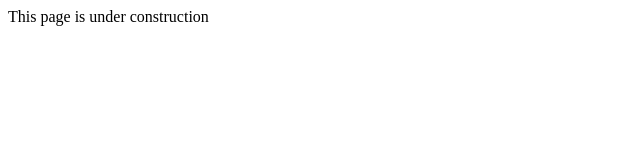
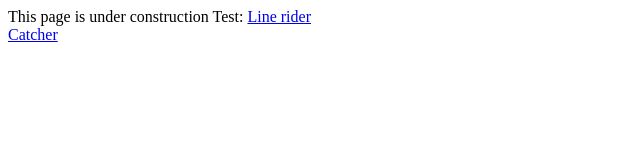
Before and after one commit to aleksey-korotkevich/aleksey-korotkevich.github.io, a plain HTML site: page index.html in a window 1280 px wide. Shown: the whole page, without its empty margins (0-640 px from the left). Drawn offline with Linux system fonts and the light colour scheme.

Commit message:
update index.html

```diff
--- a/index.html
+++ b/index.html
@@ -6,6 +6,11 @@
 <body>
 	<div>
 		This page is under construction
+
+		Test:
+		<a href="/line-rider">Line rider</a> <br>
+		<a href="/chinese_catcher">Catcher</a> <br>
+
 	</div>
 </body>
 </html>
```
